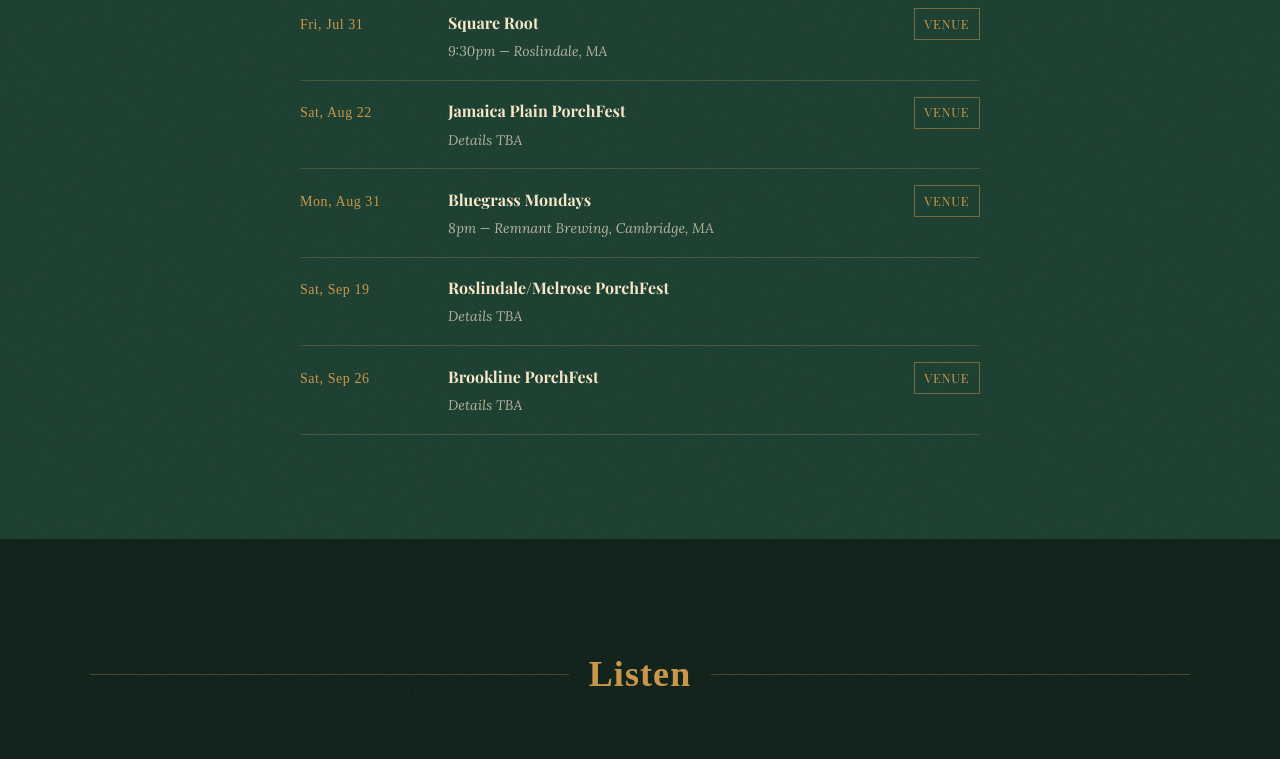
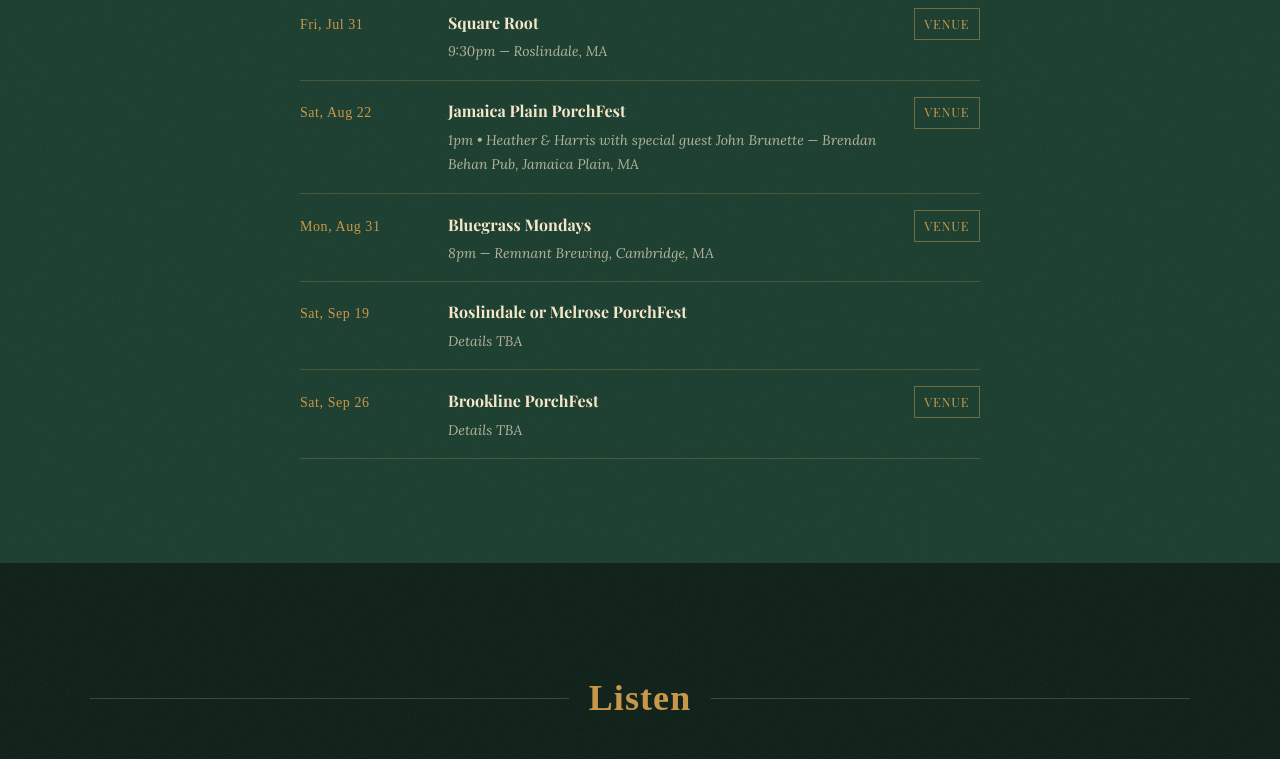
Before and after one commit to sckendall2/hmp-website, a plain HTML site: page index.html in a window 1280 px wide. Shown: the part 3320-4079 px from the top of the page. Drawn offline with nearby package versions, Linux system fonts and the light colour scheme; a web font is replaced by a local one.

Commit message:
Update shows: JP PorchFest details, rename Sep 19 venue

```diff
--- a/index.html
+++ b/index.html
@@ -164,7 +164,7 @@
           <span class="show-date">Sat, Aug 22</span>
           <div class="show-details">
             <span class="show-venue">Jamaica Plain PorchFest</span>
-            <span class="show-meta">Details TBA</span>
+            <span class="show-meta">1pm &bull; Heather &amp; Harris with special guest John Brunette &mdash; Brendan Behan Pub, Jamaica Plain, MA</span>
           </div>
           <a href="https://www.jpporchfest.org" class="show-link" target="_blank" rel="noopener noreferrer">Venue</a>
         </div>
@@ -181,7 +181,7 @@
         <div class="show-row">
           <span class="show-date">Sat, Sep 19</span>
           <div class="show-details">
-            <span class="show-venue">Roslindale/Melrose PorchFest</span>
+            <span class="show-venue">Roslindale or Melrose PorchFest</span>
             <span class="show-meta">Details TBA</span>
           </div>
         </div>
```
